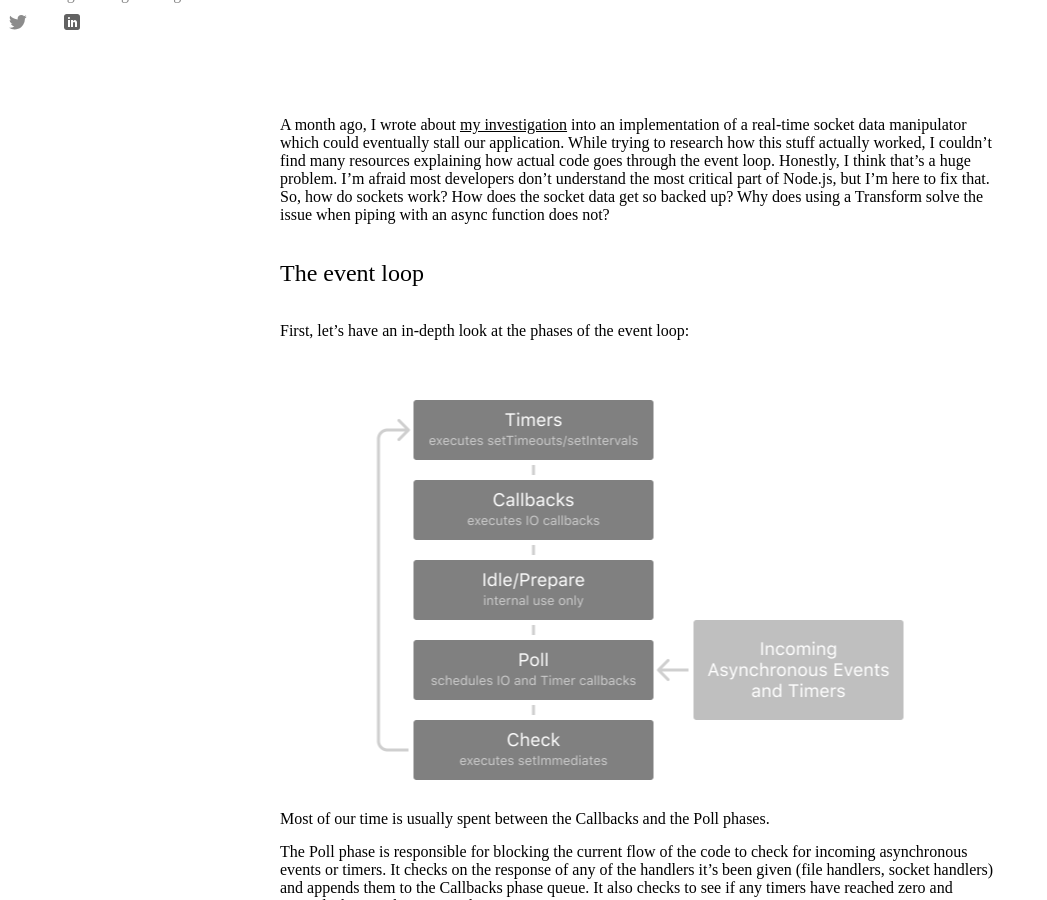
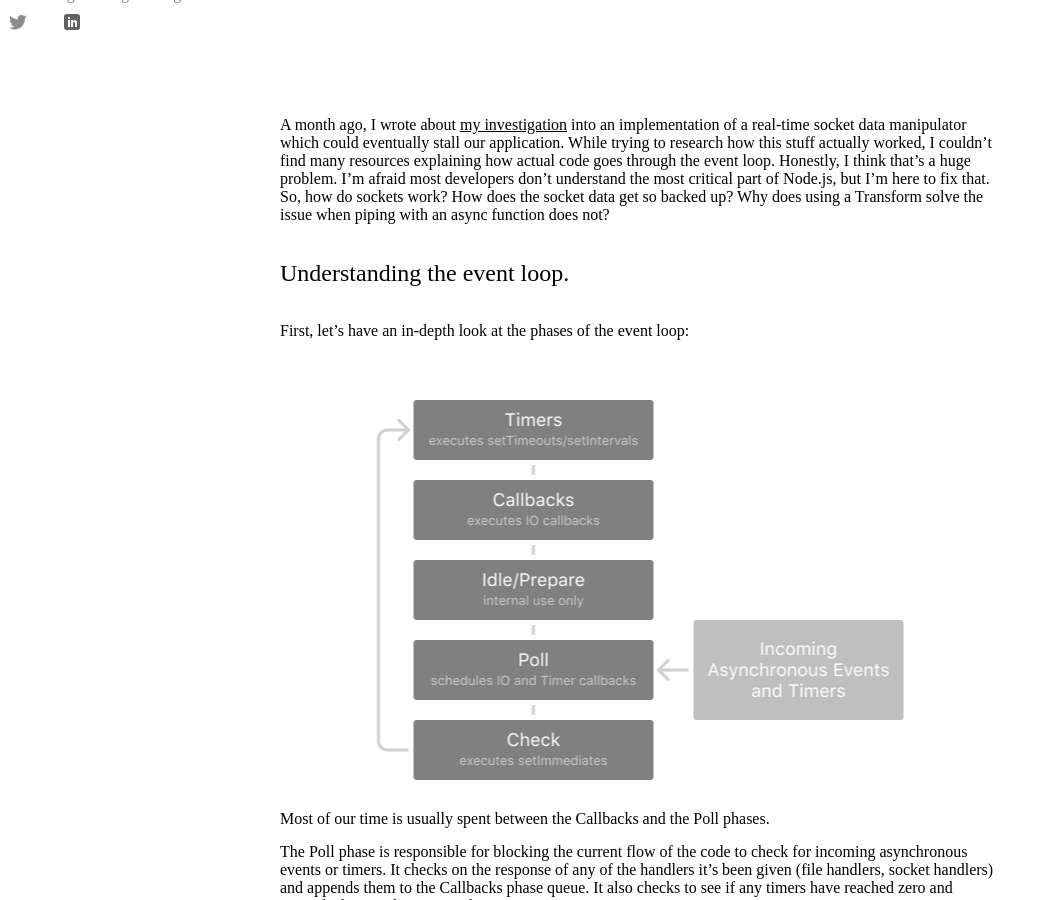
Before and after one commit to CodeNow/blog, a Jekyll site: the page built from _posts/2017-06-19-get-your-apps-to-the-poll-phase.md, in a window 1280 px wide and 900 px high, scrolled down 748 px. Shown: the whole window, without its empty margins (0-1047 px from the left). Built offline with Jekyll 4.4.1, drawn with Linux system fonts in a browser that asks for light colours; nearby versions of some CDN libraries; comment, search, counter and statistics services are not loaded.

Commit message:
heading sentence

```diff
--- a/_posts/2017-06-19-get-your-apps-to-the-poll-phase.md
+++ b/_posts/2017-06-19-get-your-apps-to-the-poll-phase.md
@@ -9,7 +9,7 @@ date: 2017-06-19 15:00:00 -0800
 
 A month ago, I wrote about [my investigation]({{ site.baseurl }}/how-sockets-can-block-node-s-event-loop) into an implementation of a real-time socket data manipulator which could eventually stall our application. While trying to research how this stuff actually worked, I couldn’t find many resources explaining how actual code goes through the event loop. Honestly, I think that’s a huge problem. I’m afraid most developers don’t understand the most critical part of Node.js, but I’m here to fix that. So, how do sockets work? How does the socket data get so backed up? Why does using a Transform solve the issue when piping with an async function does not?
 
-### The event loop
+### Understanding the event loop.
 
 First, let’s have an in-depth look at the phases of the event loop:
 
```
